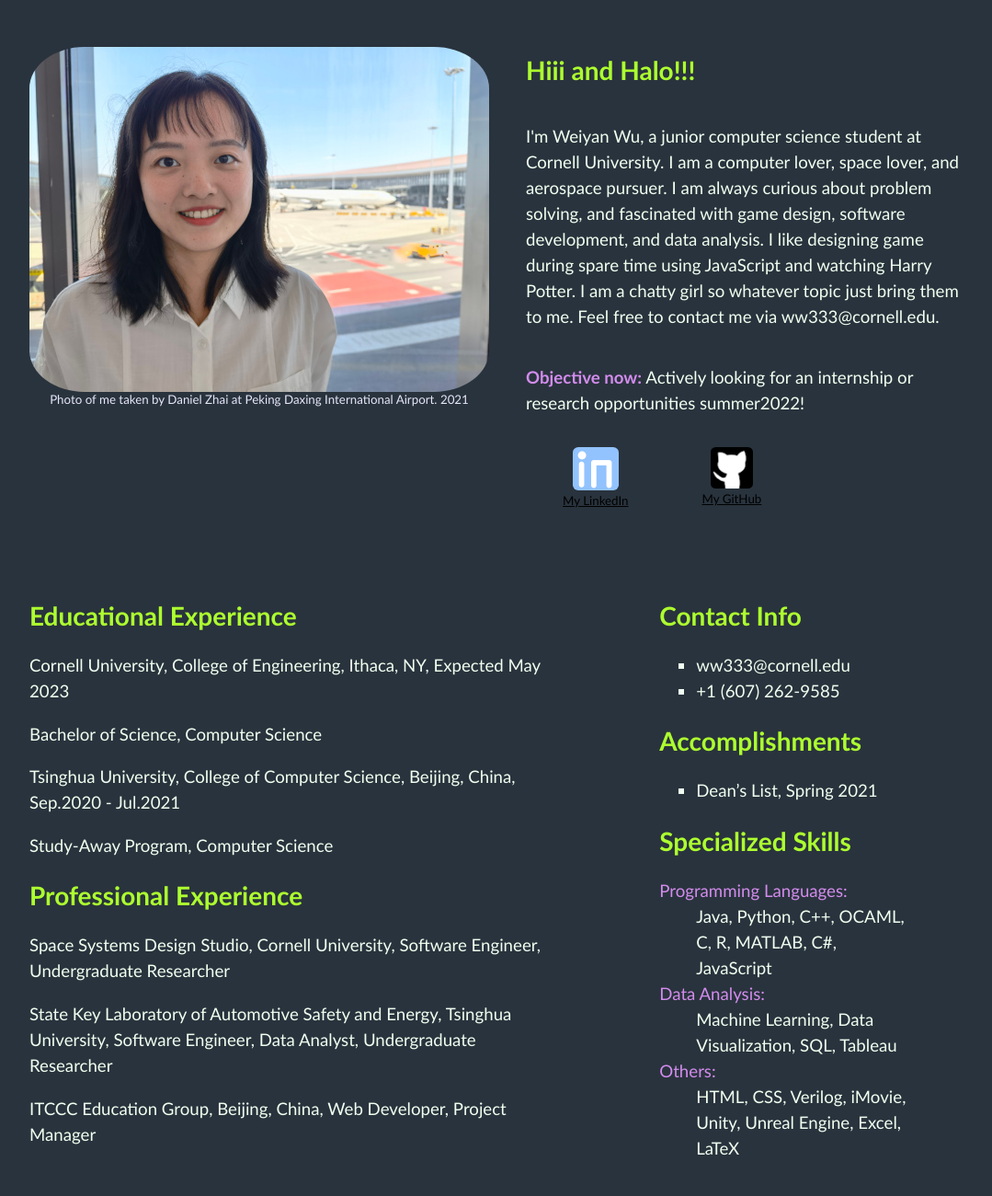
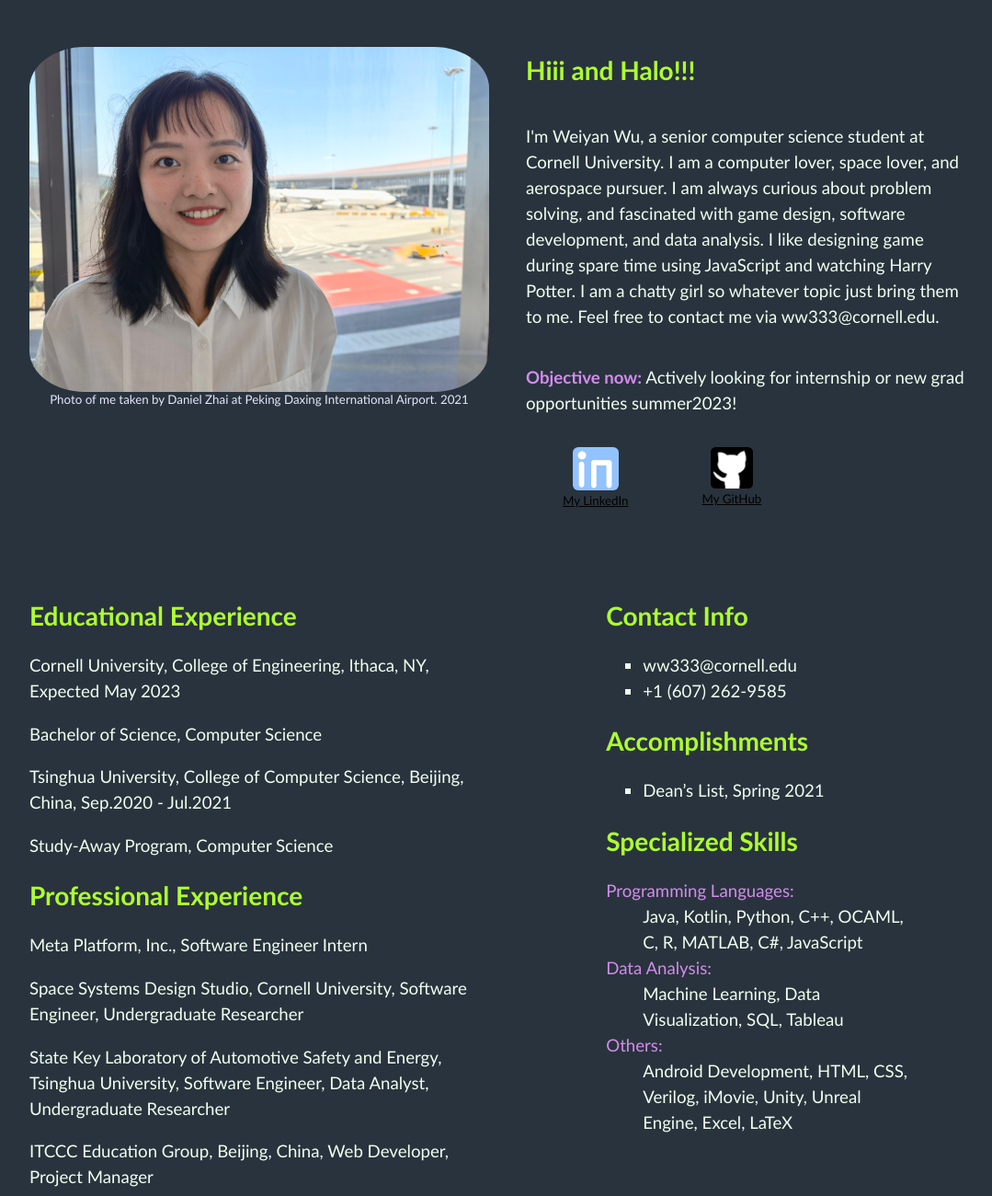
Before and after one commit to Weiyan-Wu/Weiyan-Wu.github.io, a plain HTML site: page index.html in a window 1280 px wide. Shown: the part 380-1680 px from the top of the page at 92% size, without its empty margins (116-1195 px from the left). Drawn offline with Linux system fonts and the light colour scheme.

Commit message:
Update index.html
updated my current status

```diff
--- a/index.html
+++ b/index.html
@@ -27,8 +27,8 @@
   </figure>
     <div class="col1">
    <h2>Hiii and Halo!!!</h2>
-     <p>I'm Weiyan Wu, a junior computer science student at Cornell University. I am a computer lover, space lover, and aerospace pursuer. I am always curious about problem solving, and fascinated with game design, software development, and data analysis. I like designing game during spare time using JavaScript and watching Harry Potter. I am a chatty girl so whatever topic just bring them to me. Feel free to contact me via ww333@cornell.edu.</p>
-     <p><strong>Objective now:</strong> Actively looking for an internship or research opportunities summer2022!</p>
+     <p>I'm Weiyan Wu, a senior computer science student at Cornell University. I am a computer lover, space lover, and aerospace pursuer. I am always curious about problem solving, and fascinated with game design, software development, and data analysis. I like designing game during spare time using JavaScript and watching Harry Potter. I am a chatty girl so whatever topic just bring them to me. Feel free to contact me via ww333@cornell.edu.</p>
+     <p><strong>Objective now:</strong> Actively looking for internship or new grad opportunities summer2023!</p>
      <div class="icons_row">
      <figure>
        <img src="images/linkedin_icon.jpg" alt="My LinkedIn" class="center"/>
@@ -56,6 +56,7 @@
 
 
      <h2>Professional Experience</h2>
+     <p>Meta Platform, Inc., Software Engineer Intern</p>
      <p>Space Systems Design Studio, Cornell University, Software Engineer, Undergraduate Researcher</p>
      <p>State Key Laboratory of Automotive Safety and Energy, Tsinghua University, Software Engineer, Data Analyst, Undergraduate Researcher</p>
      <p>ITCCC Education Group, Beijing, China, Web Developer, Project Manager</p>
@@ -79,11 +80,11 @@
      <h2>Specialized Skills</h2>
      <dl>
        <dt>Programming Languages:</dt>
-       <dd>Java, Python, C++, OCAML, C, R, MATLAB, C#, JavaScript</dd>
+       <dd>Java, Kotlin, Python, C++, OCAML, C, R, MATLAB, C#, JavaScript</dd>
        <dt>Data Analysis:</dt>
        <dd>Machine Learning, Data Visualization, SQL, Tableau</dd>
        <dt>Others:</dt>
-       <dd>HTML, CSS, Verilog, iMovie, Unity, Unreal Engine, Excel, LaTeX</dd>
+       <dd>Android Development, HTML, CSS, Verilog, iMovie, Unity, Unreal Engine, Excel, LaTeX</dd>
      </dl>
    </section>
    </div>
```
